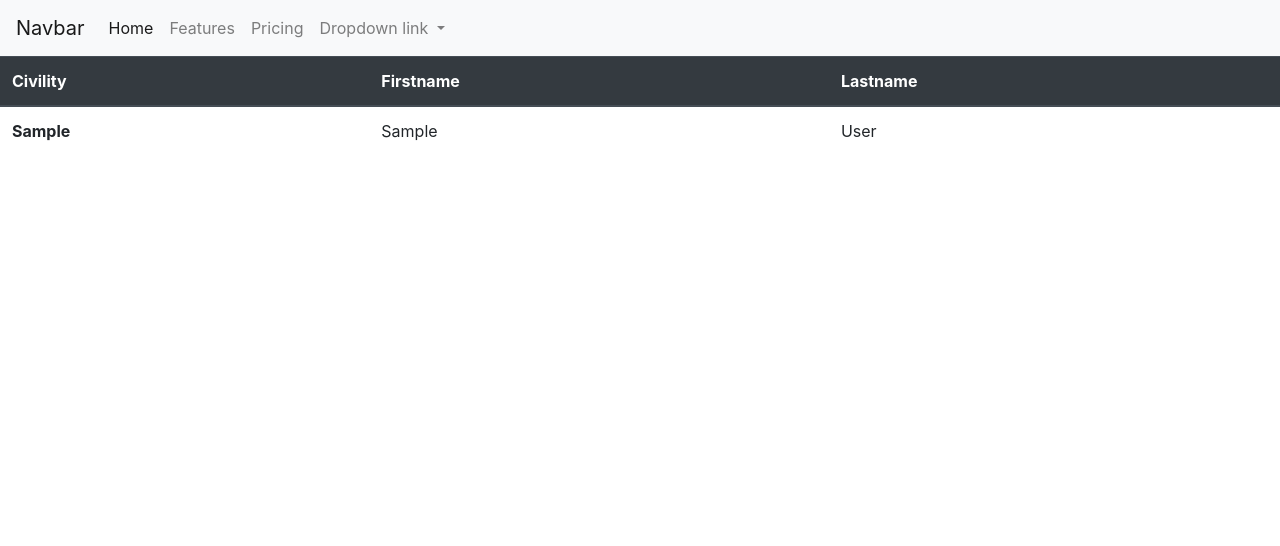
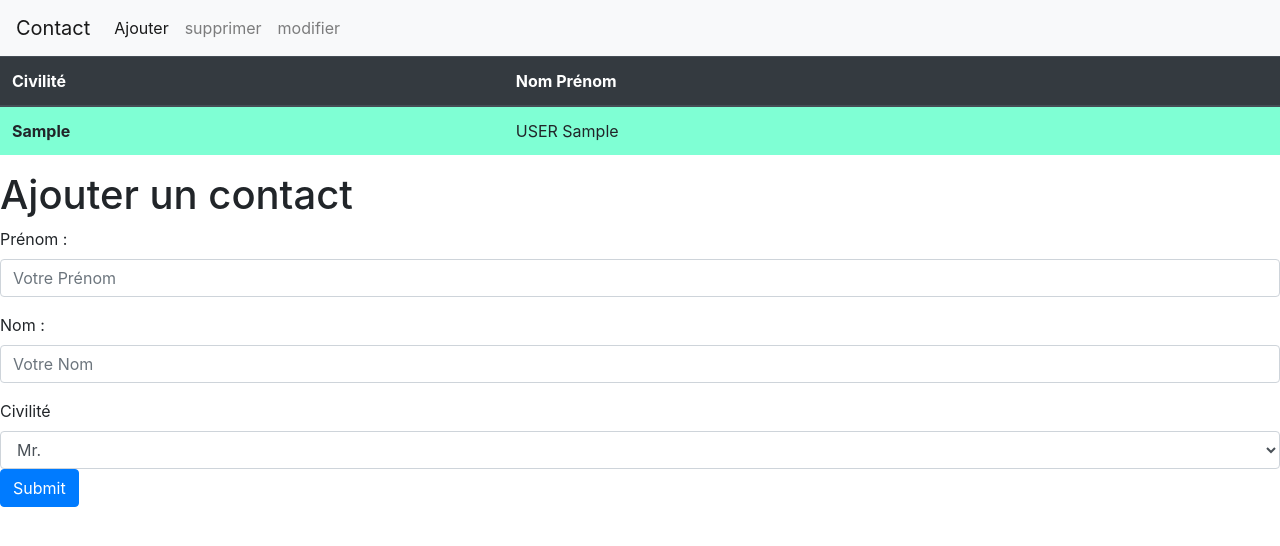
Before and after one commit to geoffrey-bedle/WCS-Checkpoint1, a PHP site: page / in a window 1280 px wide. Shown: the top 546 px of the page. Run offline with PHP 8.4, Linux system fonts and the light colour scheme; tables that the repository leaves empty or names only in its code hold one stand-in row (values such as "Sample post").

Commit message:
formulaire ajout de contact

```diff
--- a/includes/_head.php
+++ b/includes/_head.php
@@ -1,13 +1,14 @@
 <?php
 
-require '_connect.php';
+require_once '_connect.php';
 $pdo = new PDO(DSN, USER, PASS);
 ?>
 <!doctype html>
 <html lang="fr">
 <head>
     <meta charset="utf-8">
-    <title>Titre de la page</title>
+    <title>Gestionnaire de contact</title>
+    <link rel="stylesheet" href="../style/style.css">
     <link rel="stylesheet" href="https://stackpath.bootstrapcdn.com/bootstrap/4.3.1/css/bootstrap.min.css" integrity="sha384-ggOyR0iXCbMQv3Xipma34MD+dH/1fQ784/j6cY/iJTQUOhcWr7x9JvoRxT2MZw1T" crossorigin="anonymous">
-    <link rel="stylesheet" href="style.css">
+
 </head>
--- /dev/null
+++ b/includes/formValidation.php
@@ -0,0 +1,35 @@
+<?php
+
+$errors = [];
+
+if ($_SERVER["REQUEST_METHOD"] == "POST") {
+    if (empty($_POST['firstname'])) {
+        $errors['firstnameError'] = ' * Le prénom est obligatoire';
+    } elseif (!preg_match("/^[a-zA-Z ]*$/", $_POST["firstname"])) {
+        $errors['firstnameError'] = " * Lettres et espaces autorisés uniquement";
+    }
+
+
+    if (empty($_POST['lastname'])) {
+        $errors['lastnameError'] = " * Le nom est obligatoire";
+    } elseif (!preg_match("/^[a-zA-Z ]*$/", $_POST["lastname"])) {
+        $errors['lastnameError'] = " * Lettres et espaces autorisés uniquement";
+    }
+
+
+    if (empty($errors)) {
+        foreach ($_POST as $key => $data) {
+            $post[$key] = htmlspecialchars($data);
+
+        }
+        $query = "INSERT INTO contact  VALUES (null, :firstname, :lastname, :civility);";
+        $insert = $pdo->prepare($query);
+        $insert->bindParam(":firstname", $post["firstname"]);
+        $insert->bindParam(':lastname', $post['lastname']);
+        $insert->bindParam(':civility', $post['civility']);
+        $insert->execute();
+        $post[]=null;
+    }
+
+
+}
--- a/public/index.php
+++ b/public/index.php
@@ -9,12 +9,9 @@ $res=$pdo->query($query);
 $civilities=$res->fetchAll(PDO::FETCH_ASSOC);
 
 
-
-
-
-include '../includes/_civilityFunction.php'
-
-
+include '../src/_civilityFunction.php';
+include '../src/fullnameFunction.php';
+include '../includes/formValidation.php';
 
 ?>
 
@@ -22,31 +19,22 @@ include '../includes/_civilityFunction.php'
 <body>
 <header>
     <nav class="navbar navbar-expand-lg navbar-light bg-light">
-        <a class="navbar-brand" href="#">Navbar</a>
+        <a class="navbar-brand" href="#">Contact</a>
         <button class="navbar-toggler" type="button" data-toggle="collapse" data-target="#navbarNavDropdown" aria-controls="navbarNavDropdown" aria-expanded="false" aria-label="Toggle navigation">
             <span class="navbar-toggler-icon"></span>
         </button>
         <div class="collapse navbar-collapse" id="navbarNavDropdown">
             <ul class="navbar-nav">
                 <li class="nav-item active">
-                    <a class="nav-link" href="#">Home <span class="sr-only">(current)</span></a>
+                    <a class="nav-link" href="#">Ajouter <span class="sr-only">(current)</span></a>
                 </li>
                 <li class="nav-item">
-                    <a class="nav-link" href="#">Features</a>
+                    <a class="nav-link" href="#">supprimer</a>
                 </li>
                 <li class="nav-item">
-                    <a class="nav-link" href="#">Pricing</a>
+                    <a class="nav-link" href="#">modifier</a>
                 </li>
-                <li class="nav-item dropdown">
-                    <a class="nav-link dropdown-toggle" href="#" id="navbarDropdownMenuLink" role="button" data-toggle="dropdown" aria-haspopup="true" aria-expanded="false">
-                        Dropdown link
-                    </a>
-                    <div class="dropdown-menu" aria-labelledby="navbarDropdownMenuLink">
-                        <a class="dropdown-item" href="#">Action</a>
-                        <a class="dropdown-item" href="#">Another action</a>
-                        <a class="dropdown-item" href="#">Something else here</a>
-                    </div>
-                </li>
+
             </ul>
         </div>
     </nav>
@@ -55,9 +43,9 @@ include '../includes/_civilityFunction.php'
     <table class="table">
         <thead class="thead-dark">
         <tr>
-            <th scope="col">Civility</th>
-            <th scope="col">Firstname</th>
-            <th scope="col">Lastname</th>
+            <th scope="col">Civilité</th>
+            <th scope="col">Nom Prénom</th>
+
 
         </tr>
         </thead>
@@ -72,8 +60,8 @@ include '../includes/_civilityFunction.php'
         <tbody>
             <tr>
                 <th scope="row"><?=$civilities[$civility]['civility']?></th>
-                <td><?=$value['firstname']?></td>
-                <td><?=$value['lastname']?></td>
+                <td><?=fullname($value['lastname'],$value['firstname'])?></td>
+
 
             </tr>
         </tbody>
@@ -85,6 +73,35 @@ include '../includes/_civilityFunction.php'
 
 
 
+</section>
+<section>
+
+    <h1>Ajouter un contact</h1>
+    <form method="post" action="index.php">
+        <div class="form-group">
+            <label for="firstname">Prénom :</label>
+            <input type="text" class="form-control" id="firstname" name="firstname" placeholder="Votre Prénom">
+            <?php if (isset($errors['firstnameError'])) {?>
+            <div class="alert alert-danger" role="alert">  <?= $errors['firstnameError'];
+                } ?></div>
+        </div>
+        <div class="form-group">
+            <label for="lastname">Nom :</label>
+            <input type="text" class="form-control" id="lastname" name="lastname" placeholder="Votre Nom">
+
+        <?php if (isset($errors['lastnameError'])) {?>
+            <div class="alert alert-danger" role="alert">  <?= $errors['lastnameError'];
+                } ?></div>
+        </div>
+        <div>
+        <label for="exampleFormControlSelect1">Civilité</label>
+        <select class="form-control" name="civility" id="exampleFormControlSelect1">
+            <option value="1">Mr. </option>
+            <option value="2">Mme.</option>
+        </select>
+        </div>
+        <button type="submit" class="btn btn-primary">Submit</button>
+    </form>
 </section>
 <?php
 
--- /dev/null
+++ b/src/fullnameFunction.php
@@ -0,0 +1,8 @@
+<?php
+
+
+function fullname($lastname,$firstname)
+{
+    $res=strtoupper($lastname).' '.ucwords($firstname);
+    return trim($res);
+}
--- a/style/style.css
+++ b/style/style.css
@@ -0,0 +1,3 @@
+.table{
+    background-color: aquamarine;
+}
```
Also changed, not shown: src/_civilityFunction.php (renamed from includes/_civilityFunction.php).
